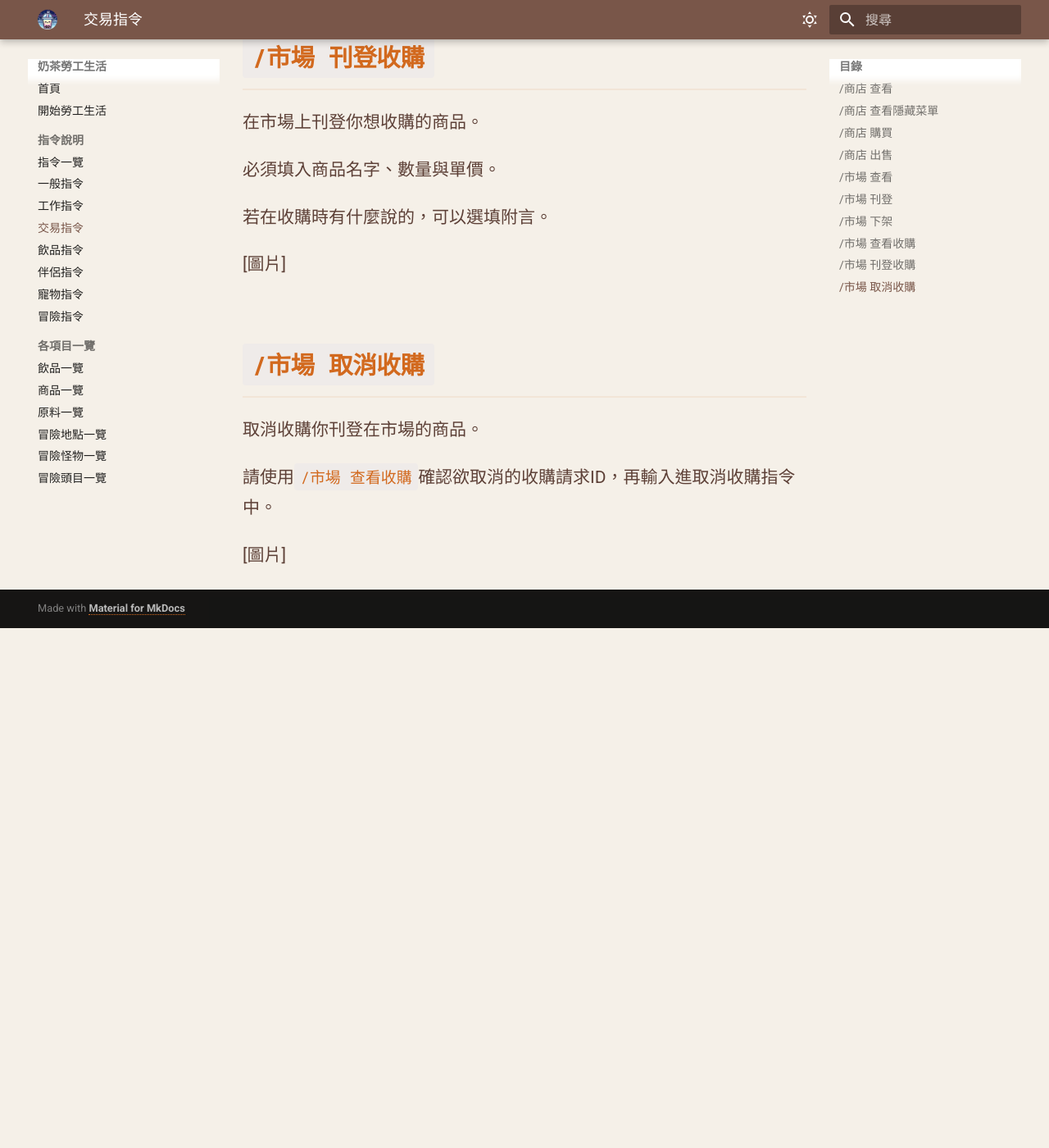
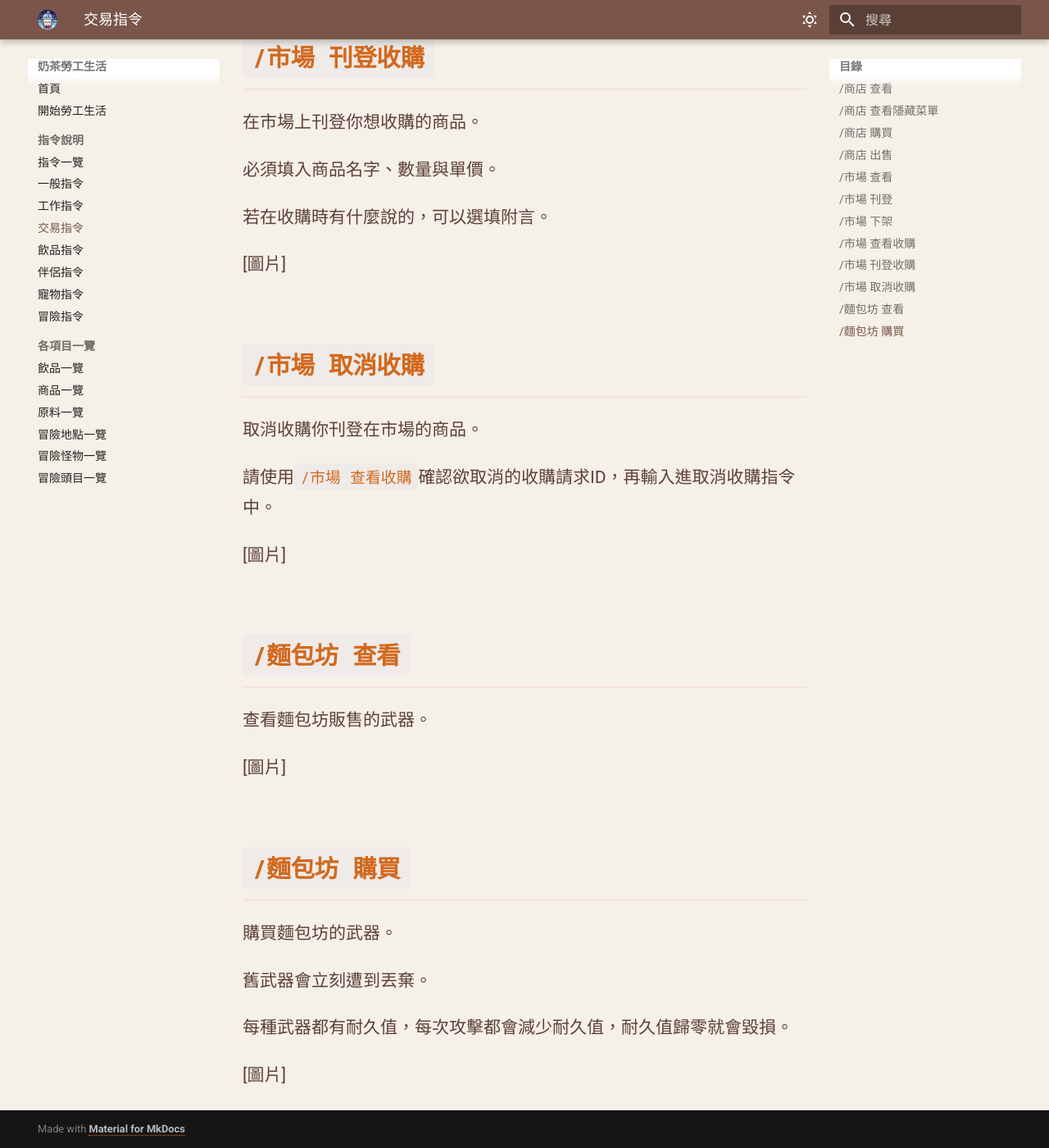
Before and after one commit to Chocochocococo/milktea-workerlife-wiki, an MkDocs documentation site: the page built from docs/command/commandfortrade.md, in a window 1280 px wide and 1400 px high, scrolled down 2575 px. Shown: the whole window at 82% size. Built offline with MkDocs 1.6.1 and Material for MkDocs 9.7.7, drawn with Linux system fonts in a browser that asks for light colours; before the commit the page ends 3341 px from its top, so only the background shows below that.

Commit message:
Update commandfortrade.md

```diff
--- a/docs/command/commandfortrade.md
+++ b/docs/command/commandfortrade.md
@@ -63,3 +63,17 @@
 請使用`/市場 查看收購`確認欲取消的收購請求ID，再輸入進取消收購指令中。
 
 [圖片]
+
+## `/麵包坊 查看`
+查看麵包坊販售的武器。
+
+[圖片]
+
+## `/麵包坊 購買`
+購買麵包坊的武器。
+
+舊武器會立刻遭到丟棄。
+
+每種武器都有耐久值，每次攻擊都會減少耐久值，耐久值歸零就會毀損。
+
+[圖片]
```
